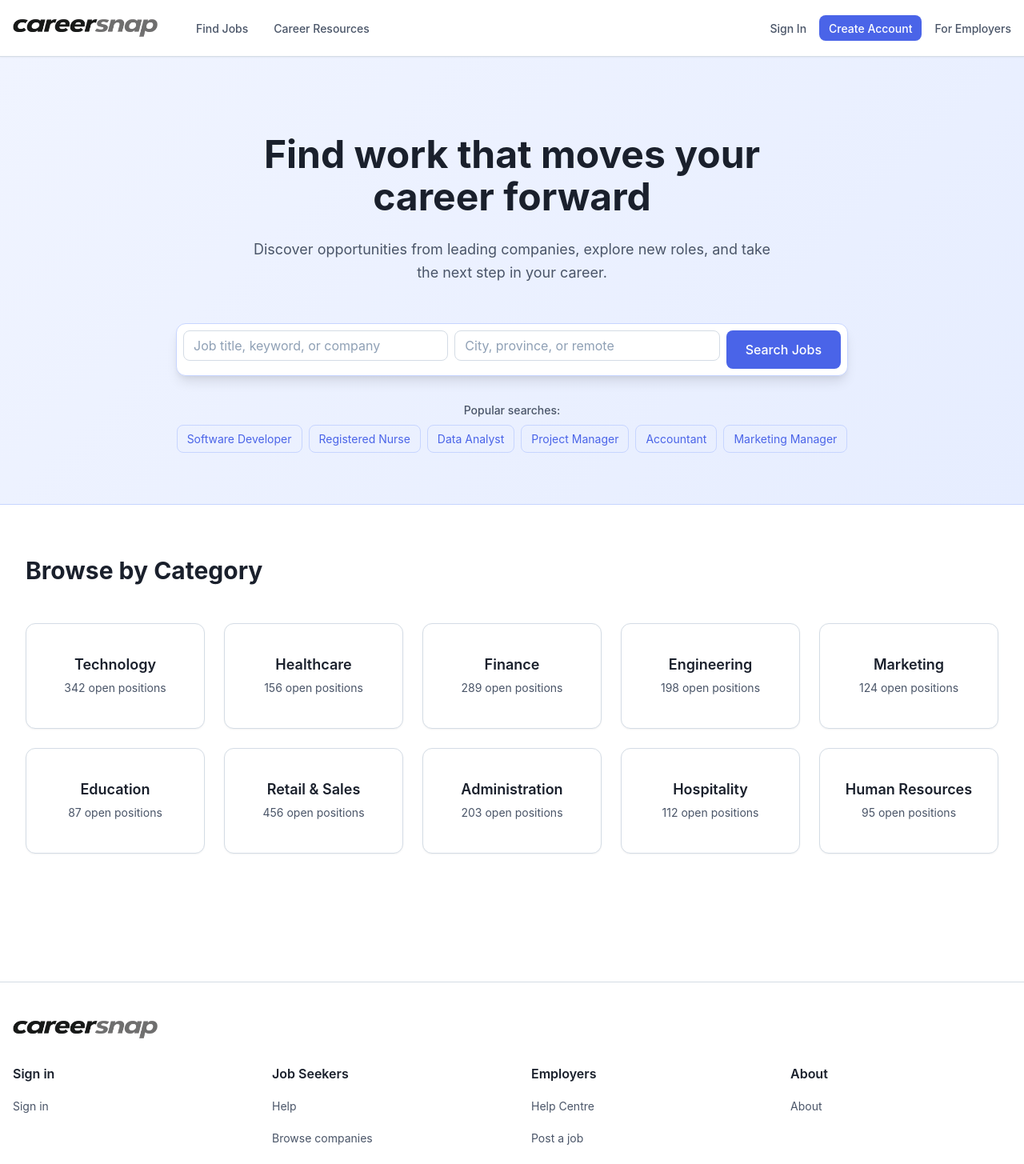
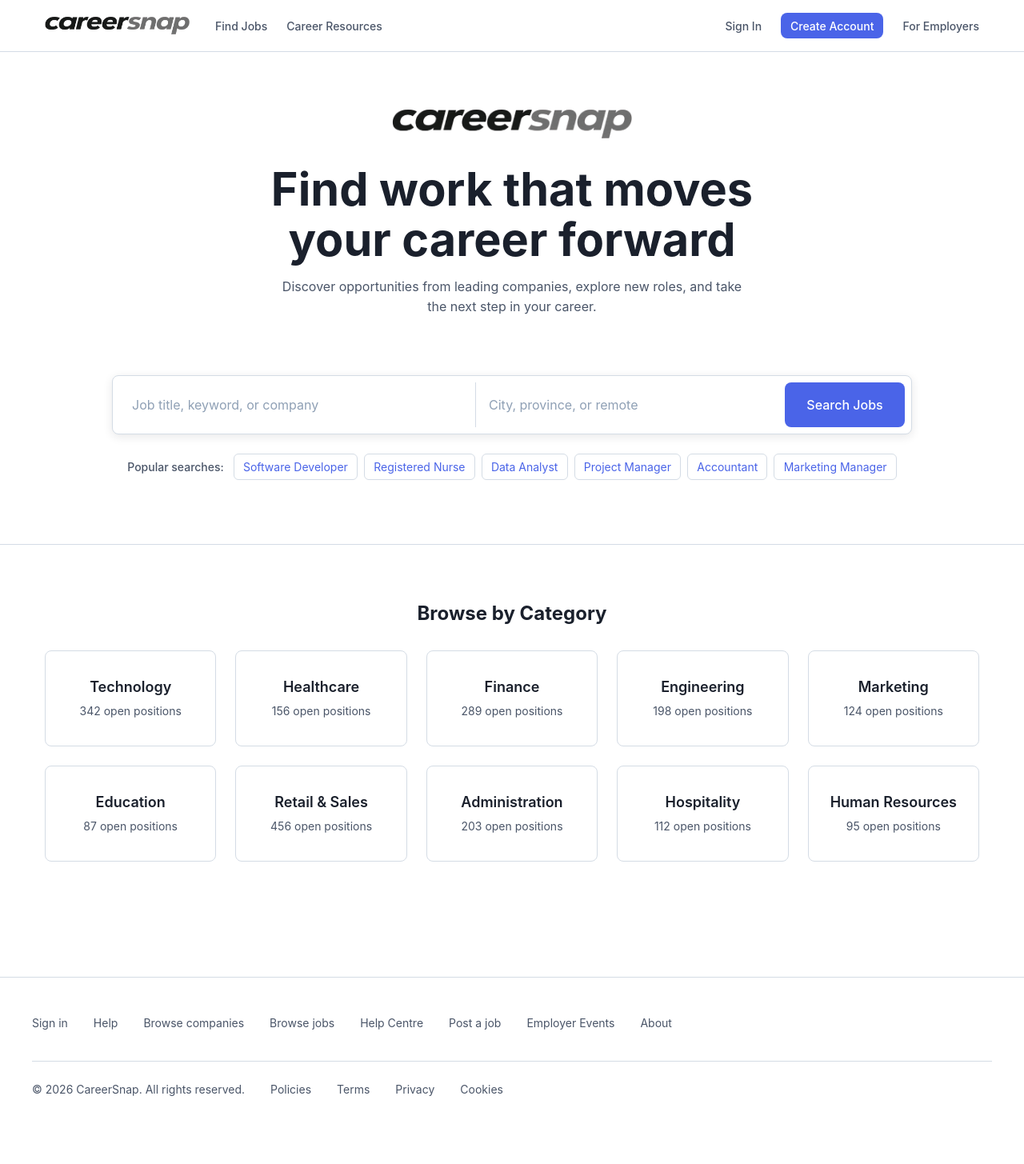
Before and after one commit to CareerSnap-Group/careersnap, a Next.js app: page / in a window 1280 px wide. Shown: the top 1455 px of the page at 80% size. After the commit the page ends 1400 px from the top, so only its background shows below. Built offline with nearby package versions, Linux system fonts and the light colour scheme; no server answers.

Commit message:
Commit changes

```diff
--- a/app/page.module.css
+++ b/app/page.module.css
@@ -6,7 +6,7 @@
 }
 
 .container {
-  max-width: 1280px;
+  max-width: 1200px;
   margin: 0 auto;
   padding: 0 var(--spacing-md);
   width: 100%;
@@ -14,57 +14,83 @@
 
 /* Hero Section */
 .hero {
-  background: linear-gradient(135deg, var(--color-primary-50) 0%, var(--color-primary-100) 100%);
-  border-bottom: 1px solid var(--color-primary-200);
-  padding: var(--spacing-4xl) var(--spacing-md) var(--spacing-3xl);
+  background: var(--color-background-primary);
+  border-bottom: 1px solid var(--color-border);
+  padding: 4.5rem var(--spacing-md) 5rem;
   text-align: center;
 }
 
 .heroContent {
-  max-width: 840px;
+  max-width: 1020px;
   margin: 0 auto;
 }
 
+.heroBrand {
+  display: block;
+  width: min(300px, 72vw);
+  height: auto;
+  margin: 0 auto 2rem;
+}
+
 .heroTitle {
-  max-width: 760px;
-  margin: 0 auto var(--spacing-lg);
-  font-size: var(--font-size-5xl);
+  max-width: 680px;
+  margin: 0 auto 1rem;
+  font-size: clamp(2.5rem, 4.5vw, 4rem);
   font-weight: var(--font-weight-bold);
   color: var(--color-text-primary);
-  line-height: 1.1;
+  line-height: 1.08;
 }
 
 .heroSubtitle {
-  max-width: 650px;
-  margin: 0 auto var(--spacing-2xl);
-  font-size: var(--font-size-lg);
+  max-width: 590px;
+  margin: 0 auto;
+  font-size: var(--font-size-base);
   color: var(--color-text-secondary);
-  line-height: 1.65;
+  line-height: 1.6;
 }
 
 .searchForm {
-  max-width: 1040px;
-  margin: 0 auto var(--spacing-xl);
+  max-width: 1000px;
+  margin: 4.5rem auto 1.5rem;
 }
 
 .searchInputs {
   display: grid;
-  grid-template-columns: 1fr 1fr auto;
-  gap: var(--spacing-sm);
-  padding: var(--spacing-sm);
+  grid-template-columns: 1.15fr 1fr 150px;
+  gap: 0;
+  padding: 0.5rem;
   background: var(--color-background-primary);
-  border: 1px solid var(--color-primary-200);
-  border-radius: var(--radius-lg);
-  box-shadow: var(--shadow-lg);
+  border: 1px solid var(--color-border);
+  border-radius: var(--radius-md);
+  box-shadow: 0 3px 12px rgba(26, 32, 44, 0.1);
 }
 
 .searchField {
   width: 100%;
+  display: flex;
+  align-items: center;
+  min-width: 0;
+}
+
+.searchField + .searchField {
+  border-left: 1px solid var(--color-border);
+}
+
+.searchField :global(input) {
+  height: 56px;
+  padding: 0 1rem;
+  border: 0;
+  border-radius: var(--radius-sm);
+  box-shadow: none;
+}
+
+.searchField :global(input:focus) {
+  box-shadow: inset 0 0 0 2px var(--color-primary-200);
 }
 
 .searchButton {
-  align-self: flex-end;
-  min-width: 132px;
+  min-width: 0;
+  height: 56px;
   white-space: nowrap;
 }
 
@@ -83,7 +109,7 @@
   flex-wrap: wrap;
   align-items: center;
   justify-content: center;
-  gap: var(--spacing-sm) var(--spacing-md);
+  gap: 0.625rem 0.75rem;
   font-size: var(--font-size-sm);
 }
 
@@ -95,15 +121,16 @@
 .searchTags {
   display: flex;
   flex-wrap: wrap;
-  gap: var(--spacing-sm);
+  justify-content: center;
+  gap: 0.5rem;
 }
 
 .searchTag {
   color: var(--color-primary-600);
   text-decoration: none;
-  padding: 0.375rem 0.75rem;
-  border: 1px solid var(--color-primary-200);
-  border-radius: var(--radius-md);
+  padding: 0.3rem 0.7rem;
+  border: 1px solid var(--color-border);
+  border-radius: var(--radius-sm);
   font-size: var(--font-size-sm);
   transition: all var(--transition-fast);
   display: inline-block;
@@ -116,7 +143,8 @@
 
 /* Sections */
 .section {
-  padding: var(--spacing-3xl) var(--spacing-md);
+  padding: 4.5rem var(--spacing-md) 5rem;
+  background: var(--color-background-primary);
 }
 
 .sectionHeader {
@@ -127,10 +155,11 @@
 }
 
 .sectionTitle {
-  margin-bottom: var(--spacing-2xl);
-  font-size: var(--font-size-3xl);
+  margin-bottom: 2rem;
+  font-size: var(--font-size-2xl);
   font-weight: var(--font-weight-bold);
   color: var(--color-text-primary);
+  text-align: center;
 }
 
 /* Jobs Grid */
@@ -216,12 +245,14 @@
 }
 
 .categoryCard {
-  min-height: 132px;
+  min-height: 120px;
   display: flex;
   flex-direction: column;
   justify-content: center;
   text-align: center;
   padding: var(--spacing-xl) var(--spacing-lg);
+  border-radius: var(--radius-md);
+  box-shadow: none;
 }
 
 .categoryName {
@@ -300,8 +331,17 @@
 }
 
 @media (max-width: 768px) {
+  .hero {
+    padding-top: 3.5rem;
+    padding-bottom: 4rem;
+  }
+
+  .heroBrand {
+    margin-bottom: 1.5rem;
+  }
+
   .heroTitle {
-    font-size: clamp(2rem, 8vw, 2.5rem);
+    font-size: clamp(2.25rem, 8vw, 3rem);
   }
 
   .jobsGrid {
@@ -314,16 +354,26 @@
 }
 
 @media (max-width: 480px) {
-  .hero {
-    padding-top: 3.25rem;
-  }
-
   .heroSubtitle {
     font-size: var(--font-size-base);
   }
 
+  .searchForm {
+    margin-top: 3rem;
+  }
+
   .searchInputs {
+    grid-template-columns: 1fr;
     padding: var(--spacing-sm);
+  }
+
+  .searchField + .searchField {
+    border-left: 0;
+    border-top: 1px solid var(--color-border);
+  }
+
+  .searchButton {
+    width: 100%;
   }
 
   .popularSearches {
--- a/app/page.tsx
+++ b/app/page.tsx
@@ -1,6 +1,7 @@
 'use client';
 
 import Link from 'next/link';
+import Image from 'next/image';
 import { Header } from '@/components/layout/header';
 import { Footer } from '@/components/layout/footer';
 import { Button } from '@/components/ui/button';
@@ -14,11 +15,20 @@ export default function HomePage() {
 
   return (
     <div className={styles.page}>
-      <Header />
+      <Header variant="landing" />
 
       {/* Hero Section */}
       <section className={styles.hero}>
         <div className={styles.heroContent}>
+          <Image
+            src="/careersnap-logo.png"
+            alt="CareerSnap"
+            width={300}
+            height={66}
+            className={styles.heroBrand}
+            style={{ height: 'auto' }}
+            priority
+          />
           <h1 className={styles.heroTitle}>Find work that moves your career forward</h1>
           <p className={styles.heroSubtitle}>Discover opportunities from leading companies, explore new roles, and take the next step in your career.</p>
 
--- a/components/layout/footer.module.css
+++ b/components/layout/footer.module.css
@@ -22,6 +22,64 @@
 .bottom p { margin: 0; }
 .legal { display: flex; flex-wrap: wrap; gap: var(--spacing-lg); }
 
+@media (min-width: 769px) {
+  .footer {
+    padding: 2.75rem var(--spacing-md) 1.75rem;
+    margin-top: 4rem;
+  }
+
+  .container,
+  .bottom {
+    max-width: 1200px;
+  }
+
+  .brand {
+    display: none;
+  }
+
+  .navigation {
+    display: flex;
+    flex-wrap: wrap;
+    align-items: center;
+    gap: 0.75rem 2rem;
+  }
+
+  .section {
+    min-width: 0;
+  }
+
+  .sectionTrigger {
+    display: none;
+  }
+
+  .links {
+    display: flex;
+    flex-direction: row;
+    flex-wrap: wrap;
+    gap: 0.75rem 2rem;
+    margin: 0;
+  }
+
+  .links a,
+  .legal a {
+    color: var(--color-text-secondary);
+    font-size: var(--font-size-sm);
+    font-weight: var(--font-weight-regular);
+  }
+
+  .bottom {
+    justify-content: flex-start;
+    align-items: center;
+    gap: 2rem;
+    padding-top: 1.5rem;
+    margin-top: 1.75rem;
+  }
+
+  .legal {
+    gap: 2rem;
+  }
+}
+
 @media (max-width: 768px) {
   .footer { padding-top: var(--spacing-xl); }
   .brand { margin-bottom: var(--spacing-lg); }
--- a/components/layout/header.module.css
+++ b/components/layout/header.module.css
@@ -5,6 +5,30 @@
   position: sticky;
   top: 0;
   z-index: 100;
+}
+
+.landingHeader {
+  box-shadow: none;
+}
+
+.landingHeader .container {
+  max-width: 1200px;
+  height: 64px;
+}
+
+.landingHeader .desktopNav {
+  margin-left: var(--spacing-xl);
+  gap: var(--spacing-lg);
+}
+
+.landingHeader .navLink,
+.landingHeader .signInLink,
+.landingHeader .employersLink {
+  font-size: var(--font-size-sm);
+}
+
+.landingHeader .actions {
+  gap: var(--spacing-lg);
 }
 
 .container {
--- a/components/layout/header.tsx
+++ b/components/layout/header.tsx
@@ -9,7 +9,7 @@ import { Button } from '@/components/ui/button';
 import { createClient } from '@/lib/supabase/browser';
 import { isSupabaseConfigured } from '@/lib/supabase/config';
 
-export function Header() {
+export function Header({ variant }: { variant?: 'landing' }) {
   const [mobileMenuOpen, setMobileMenuOpen] = useState(false);
   const [signedIn, setSignedIn] = useState<boolean | null>(null);
   const [role, setRole] = useState<'job_seeker' | 'employer' | null>(null);
@@ -47,7 +47,7 @@ export function Header() {
   };
 
   return (
-    <header className={styles.header}>
+    <header className={`${styles.header} ${variant === 'landing' ? styles.landingHeader : ''}`}>
       <div className={styles.container}>
         {/* Logo */}
         <Link href="/" className={styles.logo} aria-label="CareerSnap home">
```
